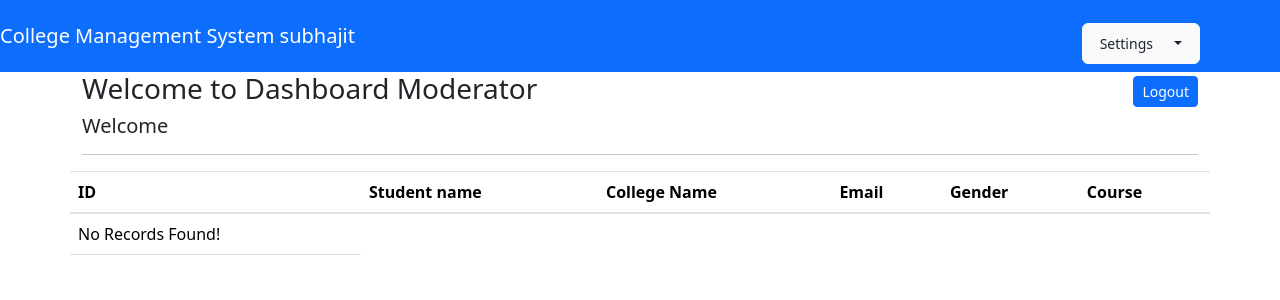
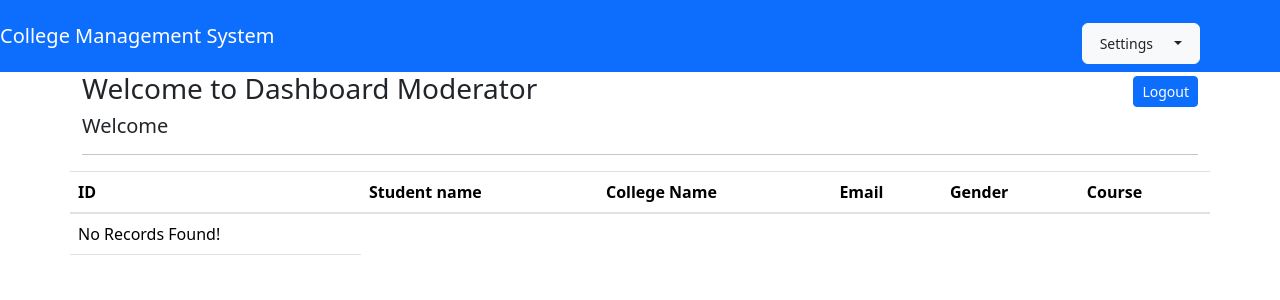
Before and after one commit to subho781/Minor_Project_MCA, a CodeIgniter app: page /database/index.php/users/dashboard in a window 1280 px wide. Shown: the top 300 px of the page. Run offline with CodeIgniter, Linux system fonts and the light colour scheme; data that the repository does not hold is empty; some libraries are stand-ins or nearby versions.

Commit message:
Update header.php

```diff
--- a/application/views/inc/header.php
+++ b/application/views/inc/header.php
@@ -8,7 +8,7 @@
 		</head>
 	<body>
 		<nav class="navbar navbar-expand-lg navbar-dark bg-primary">
-		  <a href="#" class="navbar-brand" style="color: #fff;">College Management System subhajit</a>
+		  <a href="#" class="navbar-brand" style="color: #fff;">College Management System </a>
 
 			<div class="col-lg-2 ml-auto" style="margin-top: 15px;" id="">
 				<div class="btn btn-group btn-light btn-sm">
```
